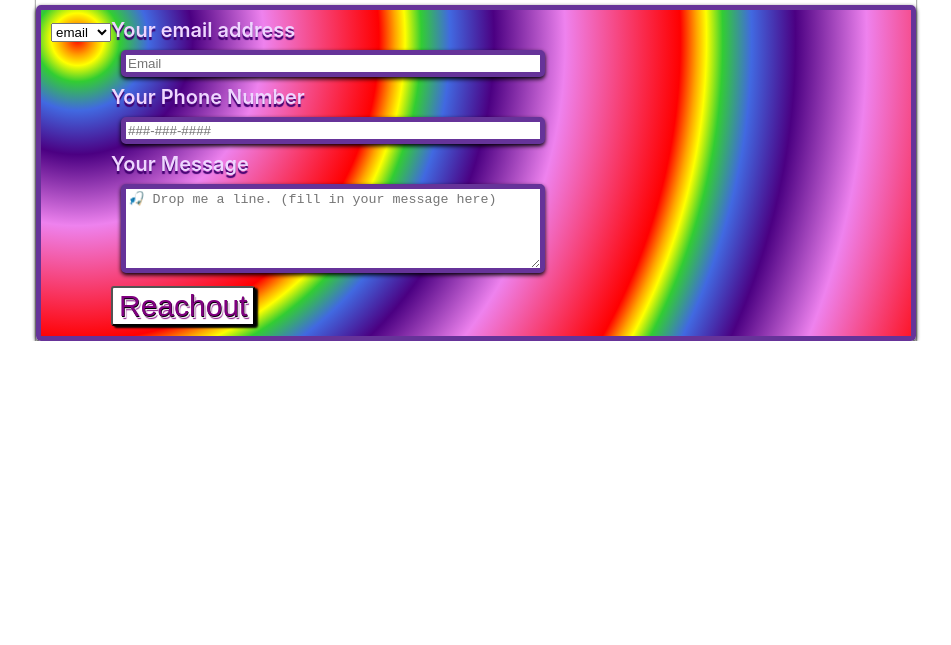
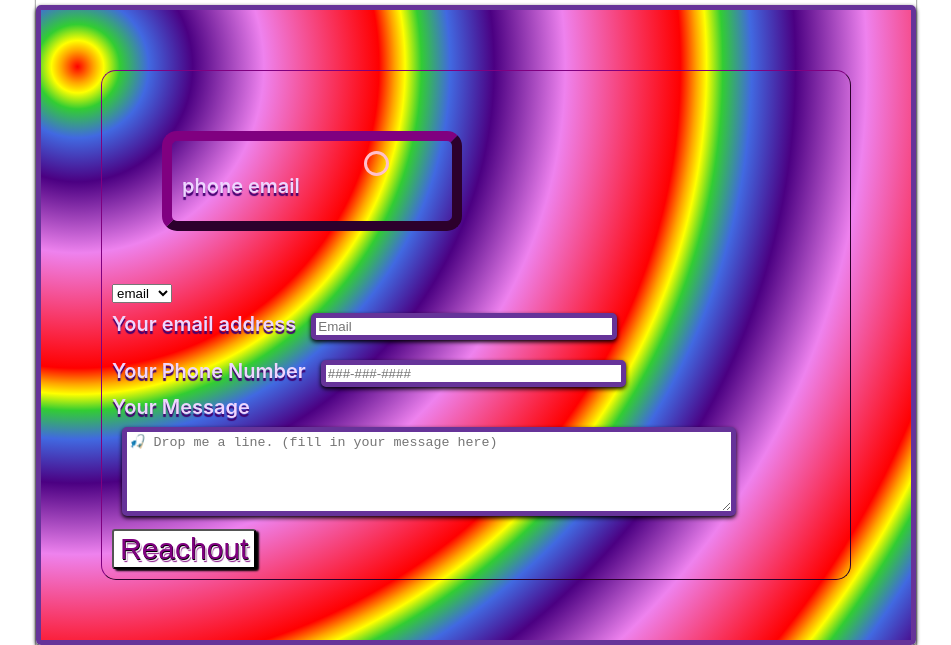
Before and after one commit to jtwray/portfoliovanilla_parcel_netlifyforms, a website built with Parcel: page index.html in a window 1280 px wide. Shown: the part 846-1491 px from the top of the page, without its empty margins (164-1115 px from the left). Before the commit the page ends 1187 px from the top, so only its background shows below. Built offline with nearby package versions, Linux system fonts and the light colour scheme.

Commit message:
move css.index to root & form styles

```diff
--- a/src/index.css
+++ b/index.css
@@ -246,14 +246,15 @@ div#navspacing {
 }
 
 #contact form input {
-  width: 100%;
+  width: 40%;
   margin: 1rem;
   border: solid rebeccapurple 5px;
   border-radius: 5px;
   box-shadow: 0 2px 4px 0 black;
 }
 #contact form textarea {
-  width: 100%;
+  width: 80vw;
+  max-width: 600px;
   margin: 1rem;
   border: solid rebeccapurple 5px;
   border-radius: 5px;
@@ -263,8 +264,8 @@ div#navspacing {
   display: flex;
   width: 100%;
   color: whitesmoke;
-    background: repeating-radial-gradient(
-    circle at 4.2% 9% ,
+  background: repeating-radial-gradient(
+    circle at 4.2% 9%,
     red,
     orange 16.18px,
     yellow 26.179px,
@@ -273,15 +274,15 @@ div#navspacing {
     indigo 115.141px,
     violet 186.299px,
     red 301.432px
-  );;
+  );
   padding: 1rem;
-  font-weight:600;
-font-size:2rem;
+  font-weight: 600;
+  font-size: 2rem;
   border: solid rebeccapurple 5px;
   border-radius: 5px;
   box-shadow: 0 2px 4px 0 black;
-text-shadow:0 3px 1px hsl(275, 100%, 22%);
- color:   hsl(275, 100%, 92%);
+  text-shadow: 0 3px 1px hsl(275, 100%, 22%);
+  color: hsl(275, 100%, 92%);
 }
 button {
   border-radius: 3px;
@@ -297,13 +298,13 @@ button {
 button:hover {
   background: purple;
   color: white;
-  box-shadow: 0px 4px 2px .1px black;
+  box-shadow: 0px 4px 2px 0.1px black;
   text-shadow: 1px 3px 0px black;
   font-size: 3rem;
 }
 button:active {
   background: rebeccapurple;
-  color:black;
+  color: black;
   box-shadow: 1px 1px 1px 1px black;
   text-shadow: 0px 3px 0px white;
   font-size: 3rem;
@@ -311,7 +312,40 @@ button:active {
 button:active {
   background: rebeccapurple;
   color: white;
-  box-shadow: 0px 4px 2px .1px black;
-  text-shadow: -1.5px -2px 0px black,1px 2px 4px black;
+  box-shadow: 0px 4px 2px 0.1px black;
+  text-shadow: -1.5px -2px 0px black, 1px 2px 4px black;
   font-size: 3rem;
 }
+
+.submit-captchaBox {
+  display: flex;
+}
+.inputToggleBox {
+  display: block;
+  width: 100%;
+  height: auto;
+  padding: 1rem;
+  margin: 5rem;
+  border: .1rem outset purple;
+  border-radius: 15px;
+
+}
+.inputToggle {
+  display: block;
+  width: 300px;
+  height: 100px;
+  padding: 1rem;
+  margin: 5rem;
+  border: 1rem outset purple;
+  border-radius: 15px;
+
+}
+.inputToggle--knob {
+  display: block;
+  width: 25px;
+  height: 25px;
+  border: 3px solid pink;
+  border-radius: 50px;
+  position: relative;
+  left:70%;
+}
--- a/index.html
+++ b/index.html
@@ -7,7 +7,7 @@
       J. Tucker Wray 🚀 Javascript |⚛| React | Python |🐍| Redux | Node |
       Express 💹 | SQL | PostgreSQL | Bash 💰
     </title>
-    <link rel=stylesheet" href="src/index.css"/>
+    <link rel=stylesheet" href="./index.css"/>
     <script src="https://code.iconify.design/1/1.0.6/iconify.min.js"></script>
   </head>
   <body>
@@ -84,9 +84,15 @@
               <input name="bot-field" id="bot-field" />
             </label>
           </div>
+          <div class="inputToggleBox">
+          <div class="inputToggle">
+<span class="inputToggle--knob"></span>
+<span class="inputToggleOption">phone</span>
+<span class="inputToggleOption">email</span>
+          </div>
 <div class="radio"><select name="radio" id="radio"><option value="email">email</option><option value="phone">phone</option></select> </div>
-          <div>
-            <div>
+          <div class="wholeFormBox">
+            <div class="emailBox">
               <label for="email"
                 >Your email address
                 <input
@@ -97,7 +103,7 @@
                 />
               </label>
             </div>
-            <div>
+            <div class="phoneBox">
               <label for="phone"
                 >Your Phone Number
                 <input
@@ -108,7 +114,7 @@
                 />
               </label>
             </div>
-            <div>
+            <div class="messageBox">
               <label for="message"
                 >Your Message
                 <textarea
@@ -119,7 +125,7 @@
                 ></textarea>
               </label>
             </div>
-            <div class="container__form--submit-captcha">
+            <div class="submit-captchaBox">
               <div data-netlify-recaptcha="true"></div>
               <button type="submit">Reachout</button>
             </div>
```
